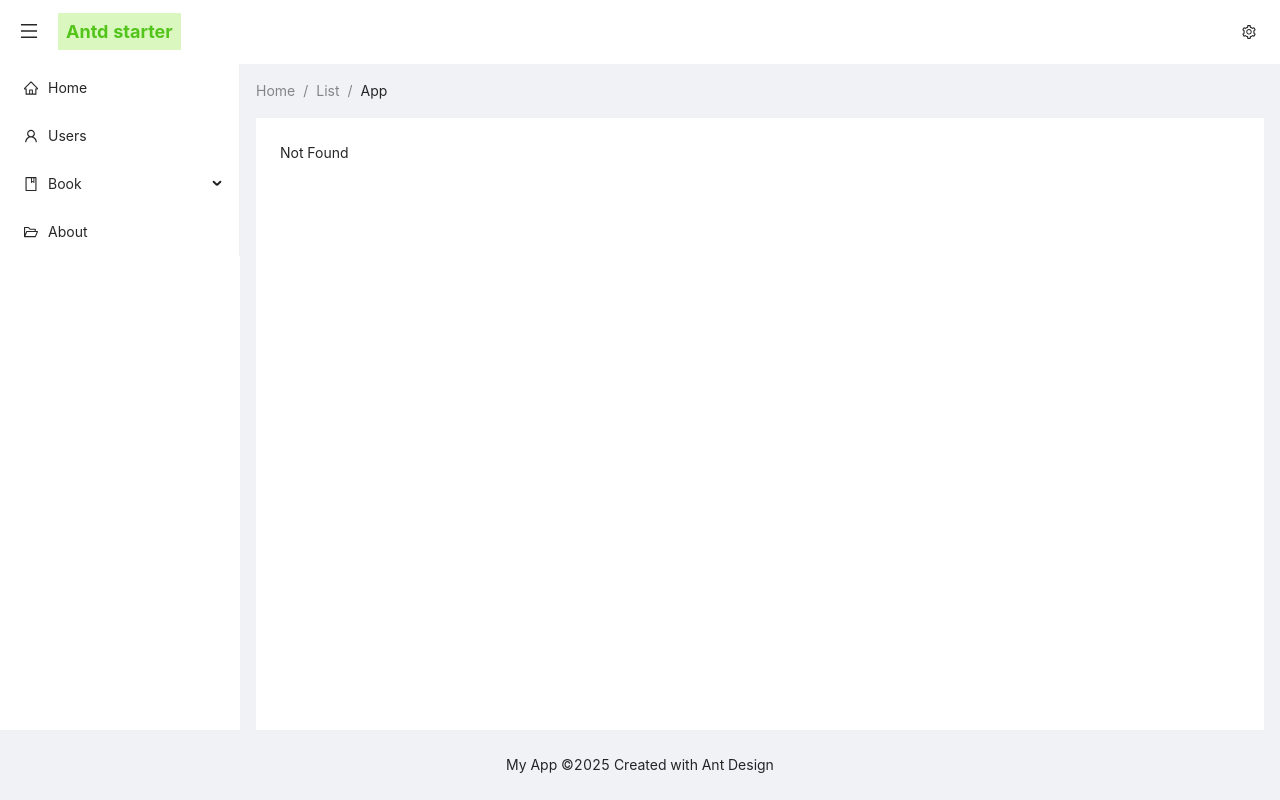
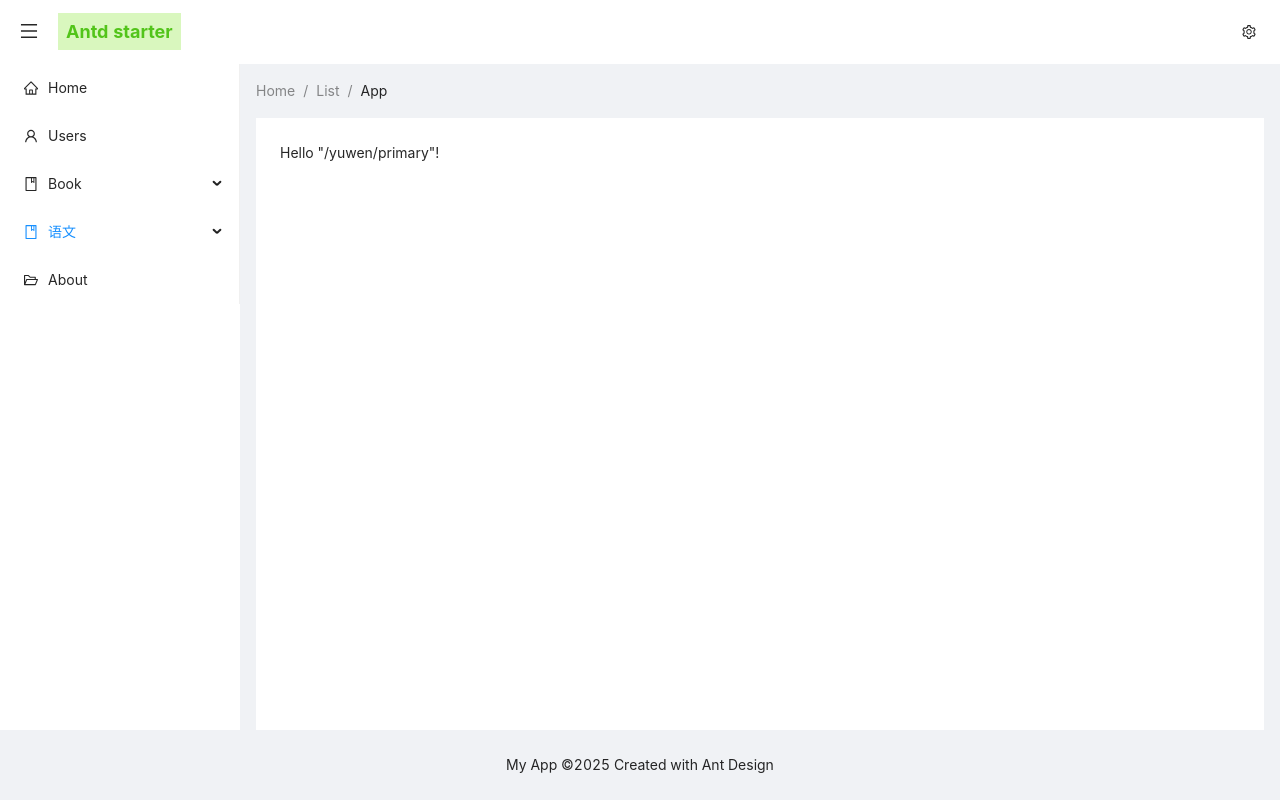
Before and after one commit to tuokaikyle/antd-v4-starter, a React (Vite) app: page /yuwen/primary in a window 1280 px wide. Before the commit this address had no page. Built offline with nearby package versions, Linux system fonts and the light colour scheme.

Commit message:
add primary yuwen

```diff
--- a/src/routeTree.gen.ts
+++ b/src/routeTree.gen.ts
@@ -12,6 +12,7 @@ import { Route as rootRouteImport } from './routes/__root'
 import { Route as AboutRouteImport } from './routes/about'
 import { Route as IndexRouteImport } from './routes/index'
 import { Route as UsersIndexRouteImport } from './routes/users/index'
+import { Route as YuwenPrimaryRouteImport } from './routes/yuwen/primary'
 import { Route as UsersUserIdRouteImport } from './routes/users/$userId'
 import { Route as SettingsHelloRouteImport } from './routes/settings/hello'
 import { Route as BooksSpanishRouteImport } from './routes/books/spanish'
@@ -32,6 +33,11 @@ const IndexRoute = IndexRouteImport.update({
 const UsersIndexRoute = UsersIndexRouteImport.update({
   id: '/users/',
   path: '/users/',
+  getParentRoute: () => rootRouteImport,
+} as any)
+const YuwenPrimaryRoute = YuwenPrimaryRouteImport.update({
+  id: '/yuwen/primary',
+  path: '/yuwen/primary',
   getParentRoute: () => rootRouteImport,
 } as any)
 const UsersUserIdRoute = UsersUserIdRouteImport.update({
@@ -72,6 +78,7 @@ export interface FileRoutesByFullPath {
   '/books/spanish': typeof BooksSpanishRoute
   '/settings/hello': typeof SettingsHelloRoute
   '/users/$userId': typeof UsersUserIdRoute
+  '/yuwen/primary': typeof YuwenPrimaryRoute
   '/users': typeof UsersIndexRoute
   '/settings/world/ab': typeof SettingsWorldAbRoute
   '/settings/world/cd': typeof SettingsWorldCdRoute
@@ -83,6 +90,7 @@ export interface FileRoutesByTo {
   '/books/spanish': typeof BooksSpanishRoute
   '/settings/hello': typeof SettingsHelloRoute
   '/users/$userId': typeof UsersUserIdRoute
+  '/yuwen/primary': typeof YuwenPrimaryRoute
   '/users': typeof UsersIndexRoute
   '/settings/world/ab': typeof SettingsWorldAbRoute
   '/settings/world/cd': typeof SettingsWorldCdRoute
@@ -95,6 +103,7 @@ export interface FileRoutesById {
   '/books/spanish': typeof BooksSpanishRoute
   '/settings/hello': typeof SettingsHelloRoute
   '/users/$userId': typeof UsersUserIdRoute
+  '/yuwen/primary': typeof YuwenPrimaryRoute
   '/users/': typeof UsersIndexRoute
   '/settings/world/ab': typeof SettingsWorldAbRoute
   '/settings/world/cd': typeof SettingsWorldCdRoute
@@ -108,6 +117,7 @@ export interface FileRouteTypes {
     | '/books/spanish'
     | '/settings/hello'
     | '/users/$userId'
+    | '/yuwen/primary'
     | '/users'
     | '/settings/world/ab'
     | '/settings/world/cd'
@@ -119,6 +129,7 @@ export interface FileRouteTypes {
     | '/books/spanish'
     | '/settings/hello'
     | '/users/$userId'
+    | '/yuwen/primary'
     | '/users'
     | '/settings/world/ab'
     | '/settings/world/cd'
@@ -130,6 +141,7 @@ export interface FileRouteTypes {
     | '/books/spanish'
     | '/settings/hello'
     | '/users/$userId'
+    | '/yuwen/primary'
     | '/users/'
     | '/settings/world/ab'
     | '/settings/world/cd'
@@ -142,6 +154,7 @@ export interface RootRouteChildren {
   BooksSpanishRoute: typeof BooksSpanishRoute
   SettingsHelloRoute: typeof SettingsHelloRoute
   UsersUserIdRoute: typeof UsersUserIdRoute
+  YuwenPrimaryRoute: typeof YuwenPrimaryRoute
   UsersIndexRoute: typeof UsersIndexRoute
   SettingsWorldAbRoute: typeof SettingsWorldAbRoute
   SettingsWorldCdRoute: typeof SettingsWorldCdRoute
@@ -168,6 +181,13 @@ declare module '@tanstack/react-router' {
       path: '/users'
       fullPath: '/users'
       preLoaderRoute: typeof UsersIndexRouteImport
+      parentRoute: typeof rootRouteImport
+    }
+    '/yuwen/primary': {
+      id: '/yuwen/primary'
+      path: '/yuwen/primary'
+      fullPath: '/yuwen/primary'
+      preLoaderRoute: typeof YuwenPrimaryRouteImport
       parentRoute: typeof rootRouteImport
     }
     '/users/$userId': {
@@ -222,6 +242,7 @@ const rootRouteChildren: RootRouteChildren = {
   BooksSpanishRoute: BooksSpanishRoute,
   SettingsHelloRoute: SettingsHelloRoute,
   UsersUserIdRoute: UsersUserIdRoute,
+  YuwenPrimaryRoute: YuwenPrimaryRoute,
   UsersIndexRoute: UsersIndexRoute,
   SettingsWorldAbRoute: SettingsWorldAbRoute,
   SettingsWorldCdRoute: SettingsWorldCdRoute,
--- a/src/routes/__root.tsx
+++ b/src/routes/__root.tsx
@@ -45,6 +45,23 @@ const menuItems: MenuItem[] = [
       },
       {
         key: '/books/spanish',
+        icon: <TagsOutlined />,
+        label: <Link to='/books/spanish'>Spanish</Link>,
+      },
+    ],
+  },
+  {
+    key: '/yuwen',
+    icon: <BookOutlined />,
+    label: '语文',
+    children: [
+      {
+        key: '/yuwen/primary',
+        icon: <TagsOutlined />,
+        label: <Link to='/yuwen/primary'>小学课文</Link>,
+      },
+      {
+        key: '/yuwen/spanish',
         icon: <TagsOutlined />,
         label: <Link to='/books/spanish'>Spanish</Link>,
       },
--- /dev/null
+++ b/src/routes/yuwen/primary.tsx
@@ -0,0 +1,9 @@
+import { createFileRoute } from '@tanstack/react-router'
+
+export const Route = createFileRoute('/yuwen/primary')({
+  component: RouteComponent,
+})
+
+function RouteComponent() {
+  return <div>Hello "/yuwen/primary"!</div>
+}
```
Also changed, not shown: src/routes/yuwen/raw/renjiaoshe.txt (added), src/routes/yuwen/readme.md (added), 1 other file (tests, documents, lock files or other folders).
